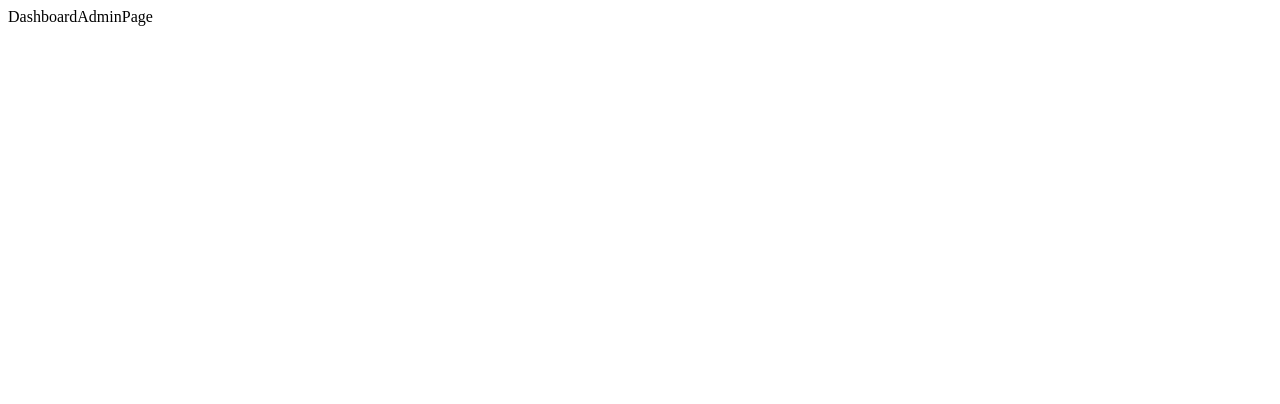
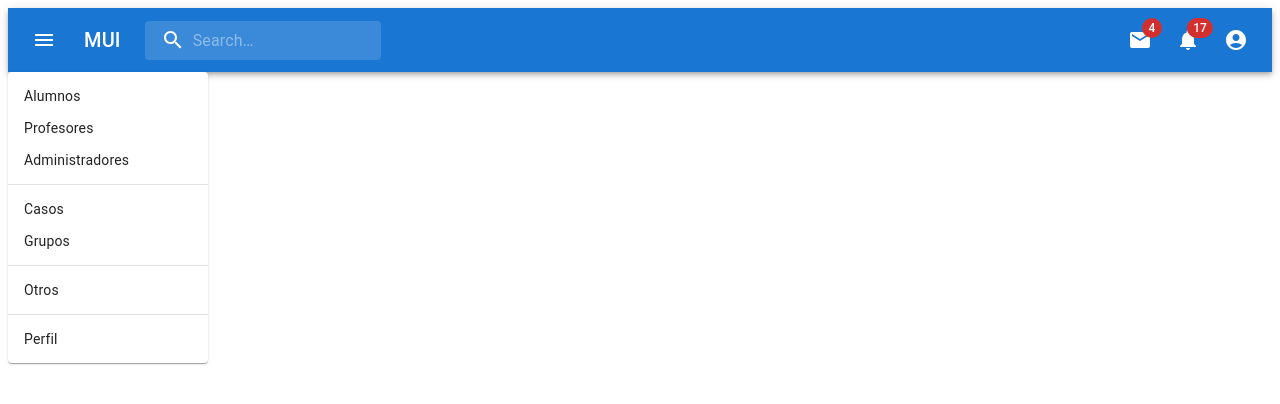
Before and after one commit to edwbcruzv/TTR_Frontend, a React (Vite) app: page /admin in a window 1280 px wide. Shown: the top 404 px of the page. Built offline with nearby package versions, Linux system fonts and the light colour scheme.

Commit message:
Preparando para agregar UseContext

```diff
--- a/src/components/forms/FormLogin.jsx
+++ b/src/components/forms/FormLogin.jsx
@@ -60,7 +60,7 @@
 
   if (!form.username.trim()) {
     errors.username = "El campo Email es requerido.";
-  } else if (!regexEmail.test(form.username.trim())) {
+  } else if (!regexName.test(form.username.trim())) {
     errors.username = "Inserte un Email valido.";
   }
 
--- /dev/null
+++ b/src/components/navbars/NavBarUser.jsx
@@ -0,0 +1,233 @@
+import * as React from 'react';
+import { styled, alpha } from '@mui/material/styles';
+import AppBar from '@mui/material/AppBar';
+import Box from '@mui/material/Box';
+import Toolbar from '@mui/material/Toolbar';
+import IconButton from '@mui/material/IconButton';
+import Typography from '@mui/material/Typography';
+import InputBase from '@mui/material/InputBase';
+import Badge from '@mui/material/Badge';
+import MenuItem from '@mui/material/MenuItem';
+import Menu from '@mui/material/Menu';
+import MenuIcon from '@mui/icons-material/Menu';
+import SearchIcon from '@mui/icons-material/Search';
+import AccountCircle from '@mui/icons-material/AccountCircle';
+import MailIcon from '@mui/icons-material/Mail';
+import NotificationsIcon from '@mui/icons-material/Notifications';
+import MoreIcon from '@mui/icons-material/MoreVert';
+
+const Search = styled('div')(({ theme }) => ({
+  position: 'relative',
+  borderRadius: theme.shape.borderRadius,
+  backgroundColor: alpha(theme.palette.common.white, 0.15),
+  '&:hover': {
+    backgroundColor: alpha(theme.palette.common.white, 0.25),
+  },
+  marginRight: theme.spacing(2),
+  marginLeft: 0,
+  width: '100%',
+  [theme.breakpoints.up('sm')]: {
+    marginLeft: theme.spacing(3),
+    width: 'auto',
+  },
+}));
+
+const SearchIconWrapper = styled('div')(({ theme }) => ({
+  padding: theme.spacing(0, 2),
+  height: '100%',
+  position: 'absolute',
+  pointerEvents: 'none',
+  display: 'flex',
+  alignItems: 'center',
+  justifyContent: 'center',
+}));
+
+const StyledInputBase = styled(InputBase)(({ theme }) => ({
+  color: 'inherit',
+  '& .MuiInputBase-input': {
+    padding: theme.spacing(1, 1, 1, 0),
+    // vertical padding + font size from searchIcon
+    paddingLeft: `calc(1em + ${theme.spacing(4)})`,
+    transition: theme.transitions.create('width'),
+    width: '100%',
+    [theme.breakpoints.up('md')]: {
+      width: '20ch',
+    },
+  },
+}));
+
+export default function NavBarUser() {
+  const [anchorEl, setAnchorEl] = React.useState(null);
+  const [mobileMoreAnchorEl, setMobileMoreAnchorEl] = React.useState(null);
+
+  const isMenuOpen = Boolean(anchorEl);
+  const isMobileMenuOpen = Boolean(mobileMoreAnchorEl);
+
+  const handleProfileMenuOpen = (event) => {
+    setAnchorEl(event.currentTarget);
+  };
+
+  const handleMobileMenuClose = () => {
+    setMobileMoreAnchorEl(null);
+  };
+
+  const handleMenuClose = () => {
+    setAnchorEl(null);
+    handleMobileMenuClose();
+  };
+
+  const handleMobileMenuOpen = (event) => {
+    setMobileMoreAnchorEl(event.currentTarget);
+  };
+
+  const menuId = 'primary-search-account-menu';
+  const renderMenu = (
+    <Menu
+      anchorEl={anchorEl}
+      anchorOrigin={{
+        vertical: 'top',
+        horizontal: 'right',
+      }}
+      id={menuId}
+      keepMounted
+      transformOrigin={{
+        vertical: 'top',
+        horizontal: 'right',
+      }}
+      open={isMenuOpen}
+      onClose={handleMenuClose}
+    >
+      <MenuItem onClick={handleMenuClose}>Profile</MenuItem>
+      <MenuItem onClick={handleMenuClose}>My account</MenuItem>
+    </Menu>
+  );
+
+  const mobileMenuId = 'primary-search-account-menu-mobile';
+  const renderMobileMenu = (
+    <Menu
+      anchorEl={mobileMoreAnchorEl}
+      anchorOrigin={{
+        vertical: 'top',
+        horizontal: 'right',
+      }}
+      id={mobileMenuId}
+      keepMounted
+      transformOrigin={{
+        vertical: 'top',
+        horizontal: 'right',
+      }}
+      open={isMobileMenuOpen}
+      onClose={handleMobileMenuClose}
+    >
+      <MenuItem>
+        <IconButton size="large" aria-label="show 4 new mails" color="inherit">
+          <Badge badgeContent={4} color="error">
+            <MailIcon />
+          </Badge>
+        </IconButton>
+        <p>Messages</p>
+      </MenuItem>
+      <MenuItem>
+        <IconButton
+          size="large"
+          aria-label="show 17 new notifications"
+          color="inherit"
+        >
+          <Badge badgeContent={17} color="error">
+            <NotificationsIcon />
+          </Badge>
+        </IconButton>
+        <p>Notifications</p>
+      </MenuItem>
+      <MenuItem onClick={handleProfileMenuOpen}>
+        <IconButton
+          size="large"
+          aria-label="account of current user"
+          aria-controls="primary-search-account-menu"
+          aria-haspopup="true"
+          color="inherit"
+        >
+          <AccountCircle />
+        </IconButton>
+        <p>Profile</p>
+      </MenuItem>
+    </Menu>
+  );
+
+  return (
+    <Box sx={{ flexGrow: 1 }}>
+      <AppBar position="static">
+        <Toolbar>
+          <IconButton
+            size="large"
+            edge="start"
+            color="inherit"
+            aria-label="open drawer"
+            sx={{ mr: 2 }}
+          >
+            <MenuIcon />
+          </IconButton>
+          <Typography
+            variant="h6"
+            noWrap
+            component="div"
+            sx={{ display: { xs: 'none', sm: 'block' } }}
+          >
+            MUI
+          </Typography>
+          <Search>
+            <SearchIconWrapper>
+              <SearchIcon />
+            </SearchIconWrapper>
+            <StyledInputBase
+              placeholder="Search…"
+              inputProps={{ 'aria-label': 'search' }}
+            />
+          </Search>
+          <Box sx={{ flexGrow: 1 }} />
+          <Box sx={{ display: { xs: 'none', md: 'flex' } }}>
+            <IconButton size="large" aria-label="show 4 new mails" color="inherit">
+              <Badge badgeContent={4} color="error">
+                <MailIcon />
+              </Badge>
+            </IconButton>
+            <IconButton
+              size="large"
+              aria-label="show 17 new notifications"
+              color="inherit"
+            >
+              <Badge badgeContent={17} color="error">
+                <NotificationsIcon />
+              </Badge>
+            </IconButton>
+            <IconButton
+              size="large"
+              edge="end"
+              aria-label="account of current user"
+              aria-controls={menuId}
+              aria-haspopup="true"
+              onClick={handleProfileMenuOpen}
+              color="inherit"
+            >
+              <AccountCircle />
+            </IconButton>
+          </Box>
+          <Box sx={{ display: { xs: 'flex', md: 'none' } }}>
+            <IconButton
+              size="large"
+              aria-label="show more"
+              aria-controls={mobileMenuId}
+              aria-haspopup="true"
+              onClick={handleMobileMenuOpen}
+              color="inherit"
+            >
+              <MoreIcon />
+            </IconButton>
+          </Box>
+        </Toolbar>
+      </AppBar>
+      {renderMobileMenu}
+      {renderMenu}
+    </Box>
+  );
+}
--- a/src/hooks/useForm.js
+++ b/src/hooks/useForm.js
@@ -30,7 +30,7 @@
 
         // Mientras no existan errores en el objeto errors se enviara el formulario
         if (Object.keys(errors).length===0) {
-            alert(`enviando formulario:${JSON.stringify(form)}`)
+            // alert(`enviando formulario:${JSON.stringify(form)}`)
             setLoading(true) // estado de carga
             helperHTTP().post(
                 endpointForm,
@@ -49,6 +49,7 @@
                 setTimeout(() => {
                     setResponse(false) // Aqui esperamos n segundos para restablecer el formulario
                 }, timeResetForm*1000);
+                console.log(res)
                 return res
             })
         }else{
--- a/src/pages/Admin/DashboardAdminPage.jsx
+++ b/src/pages/Admin/DashboardAdminPage.jsx
@@ -1,9 +1,43 @@
 import React from 'react'
 import PropTypes from 'prop-types'
+import { Divider, MenuItem, MenuList, Paper } from '@mui/material'
+import NavBarUser from '../../components/navbars/NavBarUser'
+
 
 const DashboardAdminPage = props => {
   return (
-    <div>DashboardAdminPage</div>
+    <>
+    <NavBarUser/>
+
+    <Paper sx={{ width: 200 }}>
+      <MenuList dense>
+        <MenuItem onClick={()=>{alert("click")}} >
+          Alumnos
+        </MenuItem>
+        <MenuItem>
+          Profesores
+        </MenuItem>
+        <MenuItem>
+          Administradores
+        </MenuItem>
+        <Divider  />
+        <MenuItem>
+          Casos
+        </MenuItem>
+        <MenuItem>
+          Grupos
+        </MenuItem>
+        <Divider />
+        <MenuItem>
+          Otros
+        </MenuItem>
+        <Divider  />
+        <MenuItem>
+         Perfil
+        </MenuItem>
+      </MenuList>
+    </Paper>
+    </>
   )
 }
 
```
